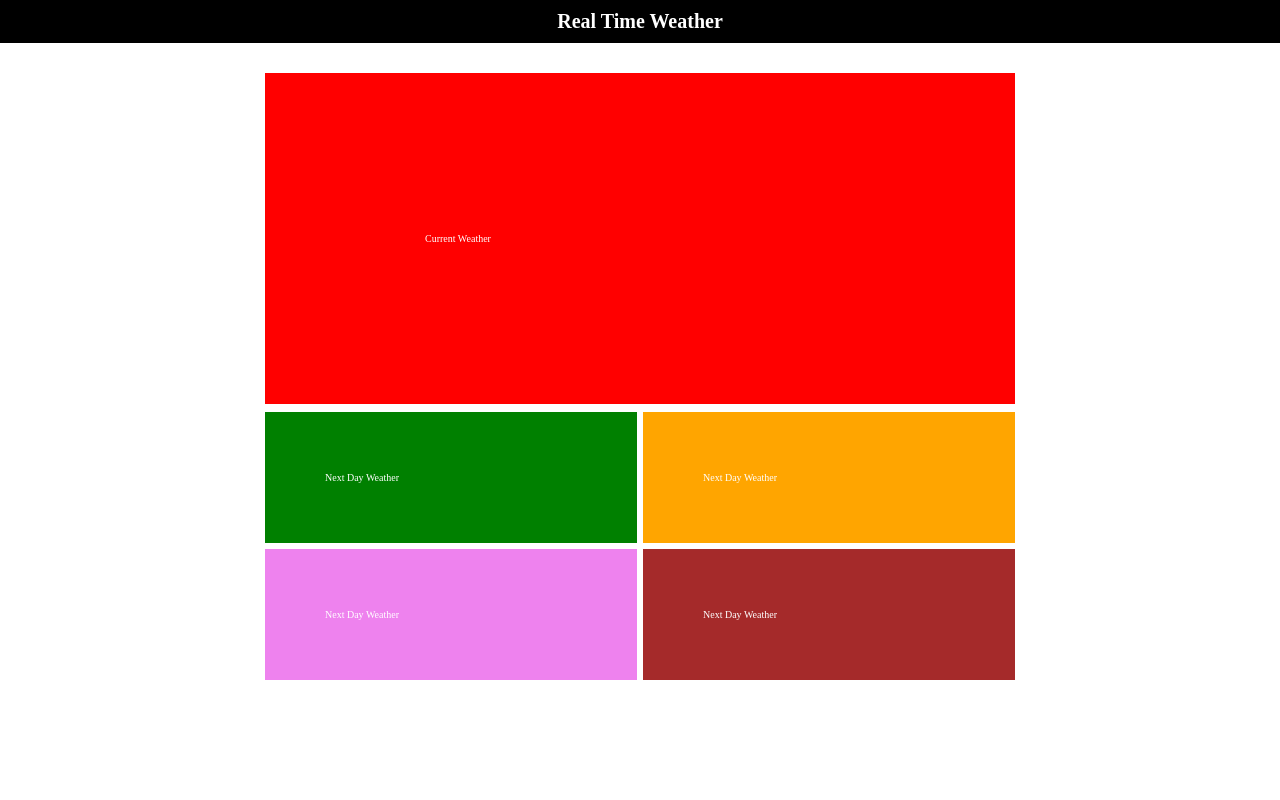
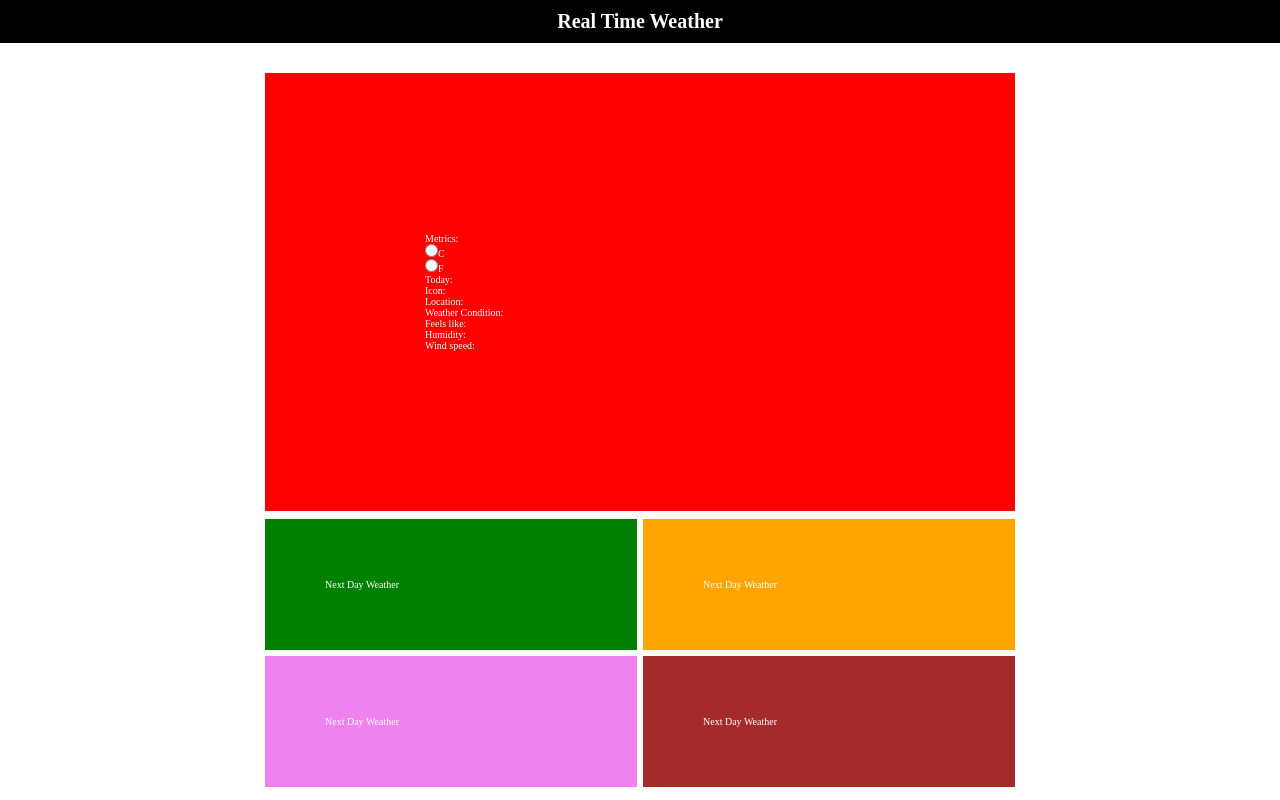
Before and after one commit to Aykut5645/react-weather-app, a React (Vite) app: page / in a window 1280 px wide. Built offline with nearby package versions, Linux system fonts and the light colour scheme; no server answers.

Commit message:
Created reusable useLocation hook

```diff
--- a/src/App.tsx
+++ b/src/App.tsx
@@ -1,6 +1,12 @@
 import './App.scss';
+import useLocation from './hooks/useLocation.tsx';
 
 const App = () => {
+  // const [data, setData] = useState({});
+  const location = useLocation();
+  if (location) {
+    console.log('Lat and Lng => ', location);
+  }
   return (
     <div className="container">
       <h1
@@ -23,7 +29,29 @@ const App = () => {
             padding: '16rem',
           }}
         >
-          Current Weather
+          <div
+            className="radio-btns"
+            style={{ background: 'yellowgreen', display: 'inline' }}
+          >
+            <div>Metrics:</div>
+            <div>
+              <input type="radio" id="option1" value="option1" />
+              <label htmlFor="option1">C</label>
+            </div>
+            <div>
+              <input type="radio" id="option1" value="option1" />
+              <label htmlFor="option1">F</label>
+            </div>
+          </div>
+
+          <div>Today: </div>
+
+          <div>Icon:</div>
+          <div>Location:</div>
+          <div>Weather Condition:</div>
+          <div>Feels like:</div>
+          <div>Humidity:</div>
+          <div>Wind speed:</div>
         </div>
         <div
           style={{
--- /dev/null
+++ b/src/hooks/useLocation.tsx
@@ -0,0 +1,29 @@
+import { useState, useEffect } from 'react';
+
+type Location = {
+  lat: number;
+  lng: number;
+};
+
+const useLocation = () => {
+  const [location, setLocation] = useState<Location | null>(null);
+
+  useEffect(() => {
+    const success = (position: GeolocationPosition) => {
+      setLocation({
+        lat: position.coords.latitude,
+        lng: position.coords.longitude,
+      });
+    };
+
+    const error = (err: GeolocationPositionError) => {
+      console.error('Error fetching location => ', err);
+    };
+
+    navigator.geolocation.getCurrentPosition(success, error);
+  }, []);
+
+  return location;
+};
+
+export default useLocation;
```
Also changed, not shown: src/components/WeatherCard.tsx (added), src/components/WeatherDetail.tsx (added), src/pages/DetailPage.tsx (added), src/pages/HomePage.tsx (added).
